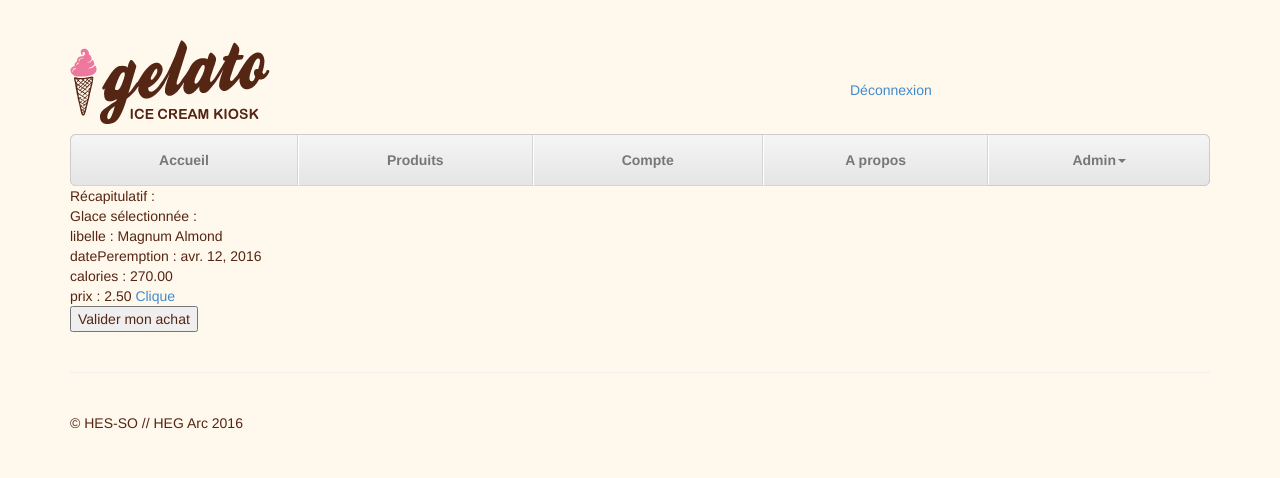
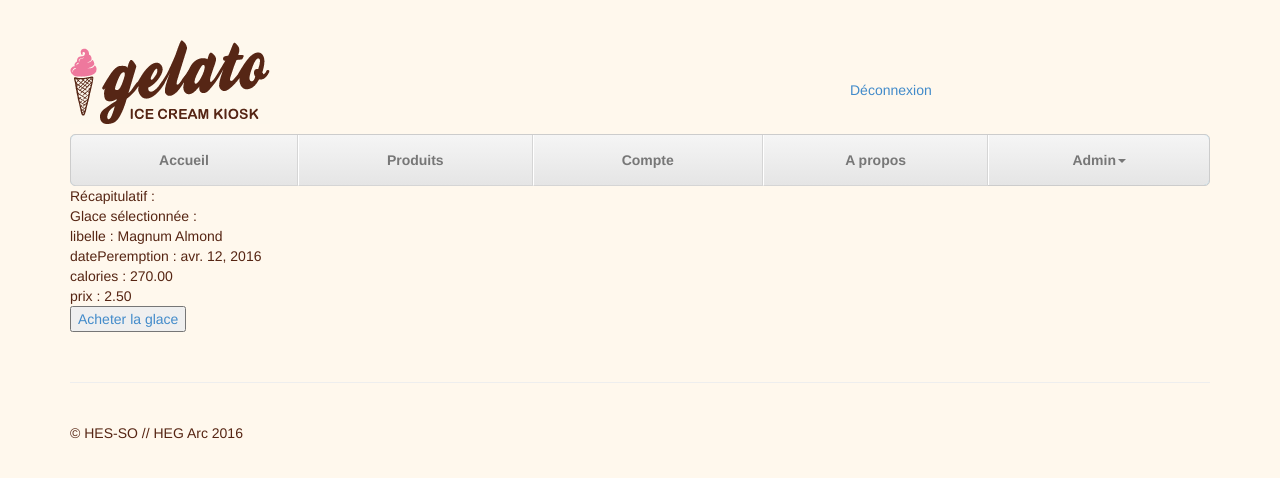
Before and after one commit to sagarion/gelato, a Django app: page /congelateur/achat/1 in a window 1280 px wide. Shown: the top 478 px of the page. Run offline with Django 3.2, Linux system fonts and the light colour scheme; a user stored in the database is signed in; data comes from the database, SQL or seed files in the repository; both versions use the stored data as it was after the commit; some libraries are stand-ins or nearby versions.

Commit message:
Type de transaction
Ajout du type de transaction achat et bouton achat

```diff
--- a/congelateur/templates/congelateur/achat.html
+++ b/congelateur/templates/congelateur/achat.html
@@ -14,11 +14,9 @@
             datePeremption : {{gl.datePeremption}}<br>
             calories : {{gl.calories}}<br>
             prix : {{gl.prixVente}}
-            <a href="{% url 'validationAchat' idGlace=gl.id idClient=user.id %}">Clique</a>
-
-            <form method="post" action="{% url 'validationAchat' gl.id user.id %}">
-                <input type="button" value="Valider mon achat">
-            </form>
-        </div>
+            <p>
+                <a href="{% url 'validationAchat' idGlace=gl.id idClient=user.id %}"><input type="button" value="Acheter la glace"></a>
+            </p>
+            </div>
     </div>
 {% endblock %}
--- a/congelateur/views.py
+++ b/congelateur/views.py
@@ -85,7 +85,7 @@ def transactionAchat(request, idGlace, idClient):
     glace = get_object_or_404(Glace, id=idGlace)
 
     t = Transaction()
-    t.type = achat
+    t.type = 'A'
     t.code = timezone.now()
     t.client = cli
     t.total = 0
```
Also changed, not shown: db.sqlite3.
